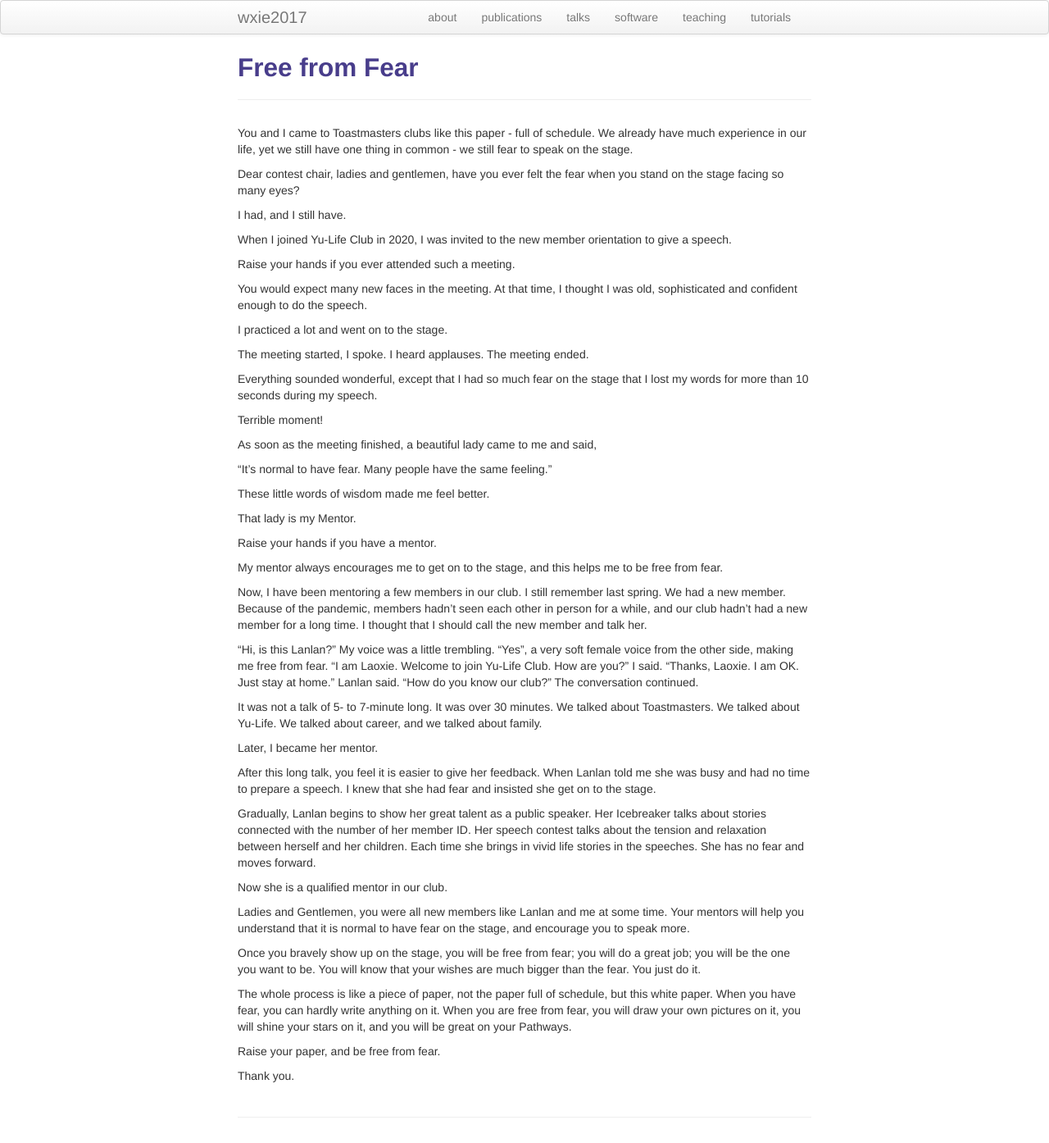
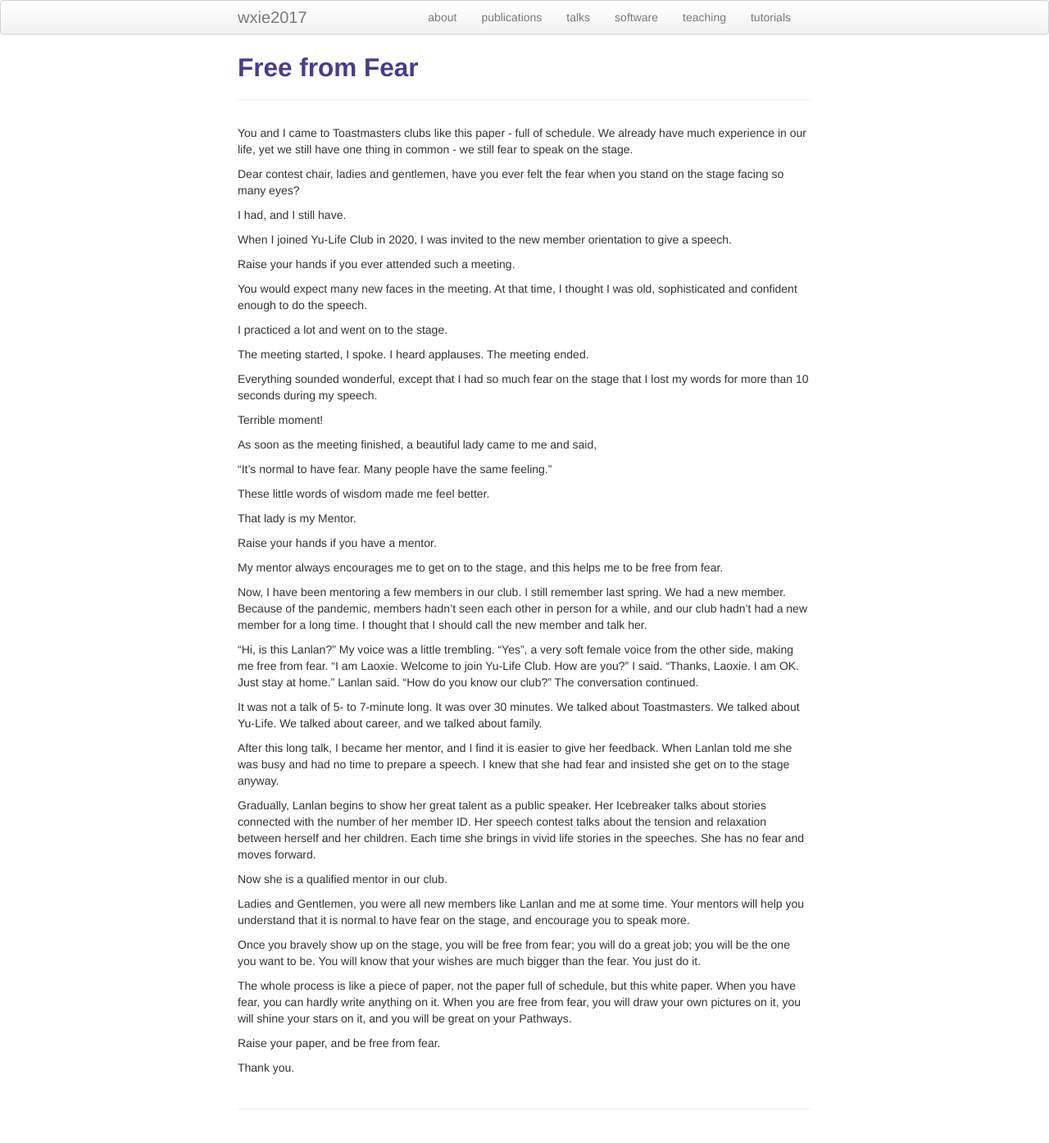
Before and after one commit to wxie2017/wxie2017.github.io, a Jekyll site: the page built from pages/speech/Free_from_Fear_2.md, in a window 1280 px wide. Shown: the whole page at 82% size. Built offline with Jekyll 4.4.1, drawn with Linux system fonts in a browser that asks for light colours.

Commit message:
update: free from fear

```diff
--- a/pages/speech/Free_from_Fear_2.md
+++ b/pages/speech/Free_from_Fear_2.md
@@ -59,11 +59,10 @@ It was not a talk of 5- to 7-minute long. It was over 30 minutes. We talked
 about Toastmasters. We talked about Yu-Life. We talked about career, and we
 talked about family.
 
-Later, I became her mentor.
-
-After this long talk, you feel it is easier to give her feedback. When
-Lanlan told me she was busy and had no time to prepare a speech. I knew
-that she had fear and insisted she get on to the stage.
+After this long talk, I became her mentor, and I find it is easier to give
+her feedback. When Lanlan told me she was busy and had no time to prepare
+a speech. I knew that she had fear and insisted she get on to the stage
+anyway.
 
 Gradually, Lanlan begins to show her great talent as a public speaker. Her
 Icebreaker talks about stories connected with the number of her member ID.
```
